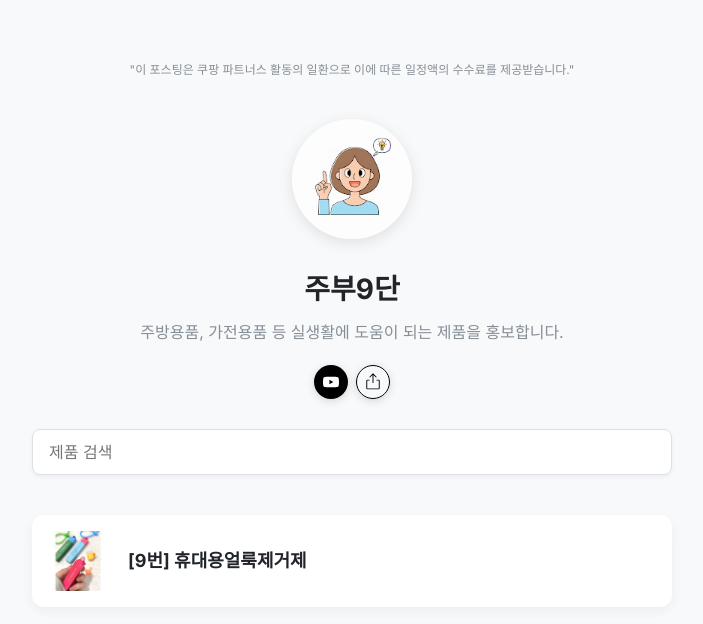
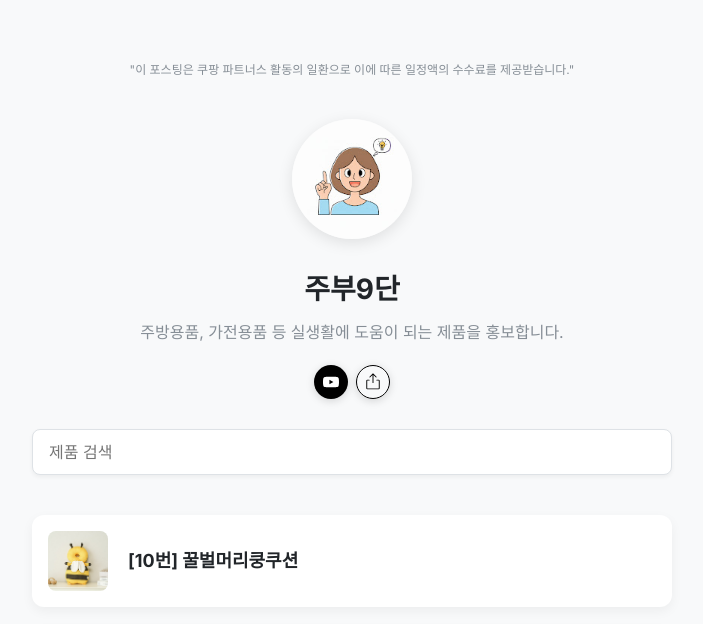
Before and after one commit to juubu1328/juubu1328.github.io, a plain HTML site: page index.html in a window 1280 px wide. Shown: the top 624 px of the page, without its empty margins (288-991 px from the left). Drawn offline with Linux system fonts and the light colour scheme.

Commit message:
10번 업로드

```diff
--- a/index.html
+++ b/index.html
@@ -73,6 +73,11 @@
 			/products/제품숫자 URL로 접속하시면 댓글 전용 페이지를 확인할 수 있습니다.
 		-->
         <main class="product-list">
+            <a href="https://link.coupang.com/a/cYQfxi" class="product-card" id="product-10">
+                <img src="/assets/images/products/10.jpg" alt="Product 10" class="product-image">
+                <h2 class="product-name">[10번] 꿀벌머리쿵쿠션</h2>
+            </a>
+
             <a href="https://link.coupang.com/a/cYEVMw" class="product-card" id="product-9">
                 <img src="/assets/images/products/9.jpg" alt="Product 9" class="product-image">
                 <h2 class="product-name">[9번] 휴대용얼룩제거제</h2>
```
Also changed, not shown: assets/images/products/10.jpg (added).
